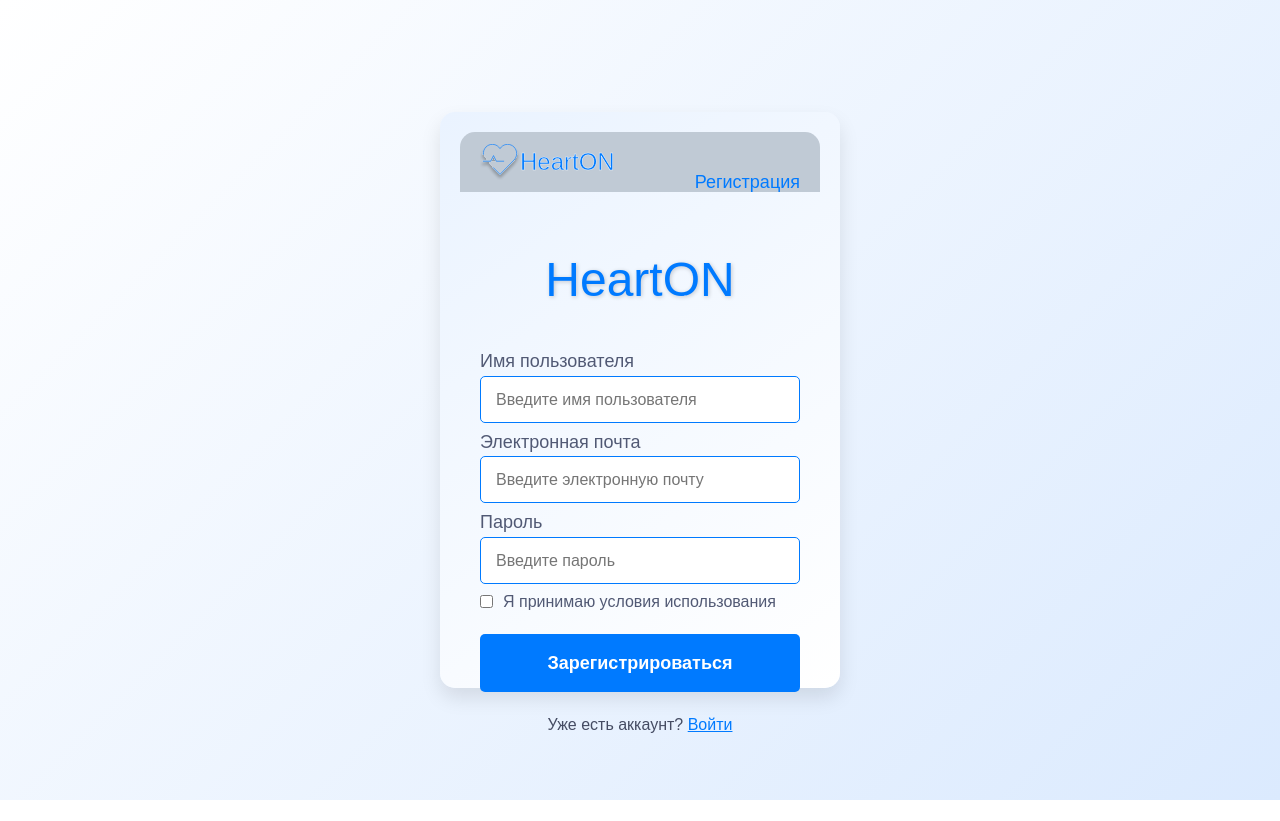
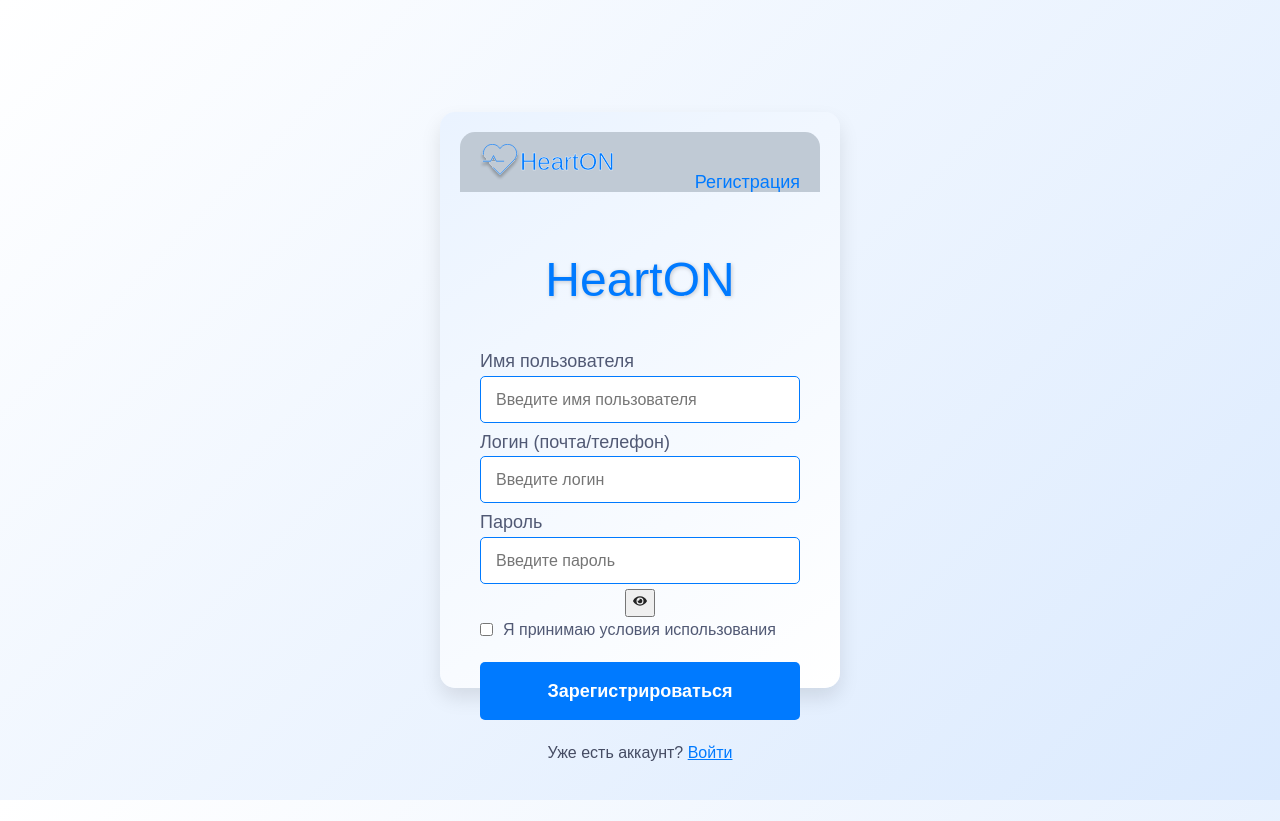
Before and after one commit to KMandarinka/ecg-front, a React (Create React App) app: page /register in a window 1280 px wide. Before the commit the page ends 800 px from the top, so only its background shows below. Built offline with nearby package versions, Linux system fonts and the light colour scheme; a web font is replaced by a local one.

Commit message:
add integrate of 2 apis in loginn and registration

```diff
--- a/src/pages/LoginPage/LoginPage.jsx
+++ b/src/pages/LoginPage/LoginPage.jsx
@@ -1,12 +1,48 @@
-import React from "react";
-import styles from "../LoginPage/LoginPage.module.css"; // Импорт стилей
-import { ReactComponent as LogoIcon } from "../../assets/Vector.svg"; // Путь к вашему SVG логотипу
+import React, { useState } from "react";
+import { useNavigate } from "react-router-dom";
+import styles from "../LoginPage/LoginPage.module.css";
+import { ReactComponent as LogoIcon } from "../../assets/Vector.svg";
+import { FaEye, FaEyeSlash } from "react-icons/fa"; // Импорт иконок
 
 const LoginPage = () => {
+  const [login, setLogin] = useState("");
+  const [password, setPassword] = useState("");
+  const [showPassword, setShowPassword] = useState(false); // Состояние для отображения пароля
+  const navigate = useNavigate();
+
+  const handleLogin = async (event) => {
+    event.preventDefault();
+
+    try {
+      const response = await fetch("http://localhost:4000/api/v1/auth/login", {
+        method: "POST",
+        headers: {
+          "Content-Type": "application/json",
+          "Accept": "application/json",
+        },
+        body: JSON.stringify({ login, password }),
+      });
+
+      if (!response.ok) {
+        const errorText = await response.text();
+        throw new Error(`Ошибка авторизации: ${errorText}`);
+      }
+
+      const data = await response.json();
+      console.log("Успешный вход:", data);
+
+      localStorage.setItem("token", data.access_token); // Сохраняем токен в localStorage
+
+      navigate("/main"); // Переход на страницу main
+    } catch (error) {
+      console.error("Ошибка входа:", error.message);
+      alert("Ошибка входа. Проверьте данные!");
+    }
+  };
+
   return (
     <div className={styles["login-page"]}>
       <div className={styles["login-container"]}>
-        {/* Верхняя панель */}
         <div className={styles["header"]}>
           <div className={styles["header-logo"]}>
             <LogoIcon className={styles["logo-icon"]} />
@@ -15,12 +51,10 @@ const LoginPage = () => {
           <div className={styles["auth-link"]}>Авторизация</div>
         </div>
 
-        {/* Основное содержимое */}
         <div className={styles["content"]}>
           <h1 className={styles["title"]}>HeartON</h1>
 
-          {/* Форма авторизации */}
-          <form className={styles["login-form"]}>
+          <form className={styles["login-form"]} onSubmit={handleLogin}>
             <label htmlFor="email" className={styles["form-label"]}>
               Почта/Телефон
             </label>
@@ -29,34 +63,43 @@ const LoginPage = () => {
               id="email"
               className={styles["form-input"]}
               placeholder="Введите почту или телефон"
+              value={login}
+              onChange={(e) => setLogin(e.target.value)}
             />
 
             <label htmlFor="password" className={styles["form-label"]}>
               Пароль
             </label>
-            <input
-              type="password"
-              id="password"
-              className={styles["form-input"]}
-              placeholder="Введите пароль"
-            />
+            <div className={styles["password-container"]}>
+              <input
+                type={showPassword ? "text" : "password"}
+                id="password"
+                className={styles["form-input"]}
+                placeholder="Введите пароль"
+                value={password}
+                onChange={(e) => setPassword(e.target.value)}
+              />
+              <button
+                type="button"
+                className={styles["toggle-password"]}
+                onClick={() => setShowPassword(!showPassword)}
+              >
+                {showPassword ? <FaEyeSlash /> : <FaEye />}
+              </button>
+            </div>
 
             <button type="submit" className={styles["login-button"]}>
               Вход
             </button>
           </form>
 
-          {/* Ссылка на восстановление пароля */}
           <button
             className={styles["forgot-password"]}
-            onClick={() => {
-              console.log("Восстановить пароль");
-            }}
+            onClick={() => console.log("Восстановить пароль")}
           >
             Восстановить пароль
           </button>
 
-          {/* Фраза "Есть аккаунт?" */}
           <p className={styles["account-text"]}>
             Нет аккаунта? <a href="/register" className={styles["login-link"]}>Создать</a>
           </p>
--- a/src/pages/RegistrationPage/RegistrationPage.jsx
+++ b/src/pages/RegistrationPage/RegistrationPage.jsx
@@ -1,12 +1,48 @@
-import React from "react";
-import styles from "../RegistrationPage/RegistrationPage.module.css"; // Импорт стилей
-import { ReactComponent as LogoIcon } from "../../assets/Vector.svg"; // Путь к вашему SVG логотипу
+import React, { useState } from "react";
+import { useNavigate } from "react-router-dom";
+import styles from "../RegistrationPage/RegistrationPage.module.css";
+import { ReactComponent as LogoIcon } from "../../assets/Vector.svg";
+import { FaEye, FaEyeSlash } from "react-icons/fa"; // Иконки глаза
 
 const RegisterPage = () => {
+  const [login, setLogin] = useState("");
+  const [name, setName] = useState("");
+  const [password, setPassword] = useState("");
+  const [showPassword, setShowPassword] = useState(false); // Стейт для показа пароля
+  const navigate = useNavigate();
+
+  const handleRegistration = async (event) => {
+    event.preventDefault();
+
+    try {
+      const response = await fetch("http://localhost:4000/api/v1/auth/signup", {
+        method: "POST",
+        headers: {
+          "Content-Type": "application/json",
+          "Accept": "application/json",
+        },
+        body: JSON.stringify({ login, name, password }),
+      });
+
+      if (!response.ok) {
+        const errorText = await response.text();
+        throw new Error(`Ошибка регистрации: ${errorText}`);
+      }
+
+      const data = await response.json();
+      console.log("Успешная регистрация:", data);
+
+      localStorage.setItem("token", data.access_token);
+      navigate("/main");
+    } catch (error) {
+      console.error("Ошибка регистрации:", error.message);
+      alert("Ошибка регистрации. Проверьте данные!");
+    }
+  };
+
   return (
     <div className={styles["register-page"]}>
       <div className={styles["register-container"]}>
-        {/* Верхняя панель */}
         <div className={styles["header"]}>
           <div className={styles["header-logo"]}>
             <LogoIcon className={styles["logo-icon"]} />
@@ -15,12 +51,10 @@ const RegisterPage = () => {
           <div className={styles["auth-link"]}>Регистрация</div>
         </div>
 
-        {/* Основное содержимое */}
         <div className={styles["rp-content"]}>
           <h1 className={styles["title"]}>HeartON</h1>
 
-          {/* Форма регистрации */}
-          <form className={styles["rp-register-form"]}>
+          <form className={styles["rp-register-form"]} onSubmit={handleRegistration}>
             <label htmlFor="username" className={styles["rp-form-label"]}>
               Имя пользователя
             </label>
@@ -29,30 +63,45 @@ const RegisterPage = () => {
               id="username"
               className={styles["rp-form-input"]}
               placeholder="Введите имя пользователя"
+              value={name}
+              onChange={(e) => setName(e.target.value)}
             />
 
             <label htmlFor="email" className={styles["rp-form-label"]}>
-              Электронная почта
+              Логин (почта/телефон)
             </label>
             <input
-              type="email"
+              type="text"
               id="email"
               className={styles["rp-form-input"]}
-              placeholder="Введите электронную почту"
+              placeholder="Введите логин"
+              value={login}
+              onChange={(e) => setLogin(e.target.value)}
             />
 
             <label htmlFor="password" className={styles["rp-form-label"]}>
               Пароль
             </label>
-            <input
-              type="password"
-              id="password"
-              className={styles["rp-form-input"]}
-              placeholder="Введите пароль"
-            />
+            <div className={styles["password-container"]}>
+              <input
+                type={showPassword ? "text" : "password"}
+                id="password"
+                className={styles["rp-form-input"]}
+                placeholder="Введите пароль"
+                value={password}
+                onChange={(e) => setPassword(e.target.value)}
+              />
+              <button
+                type="button"
+                className={styles["toggle-password"]}
+                onClick={() => setShowPassword(!showPassword)}
+              >
+                {showPassword ? <FaEyeSlash /> : <FaEye />}
+              </button>
+            </div>
 
             <label className={styles["form-checkbox"]}>
-              <input type="checkbox" />
+              <input type="checkbox" required />
               <span className={styles["checkbox-text"]}>Я принимаю условия использования</span>
             </label>
 
@@ -61,7 +110,6 @@ const RegisterPage = () => {
             </button>
           </form>
 
-          {/* Ссылка на авторизацию */}
           <p className={styles["account-text"]}>
             Уже есть аккаунт? <a href="/" className={styles["login-link"]}>Войти</a>
           </p>
```
